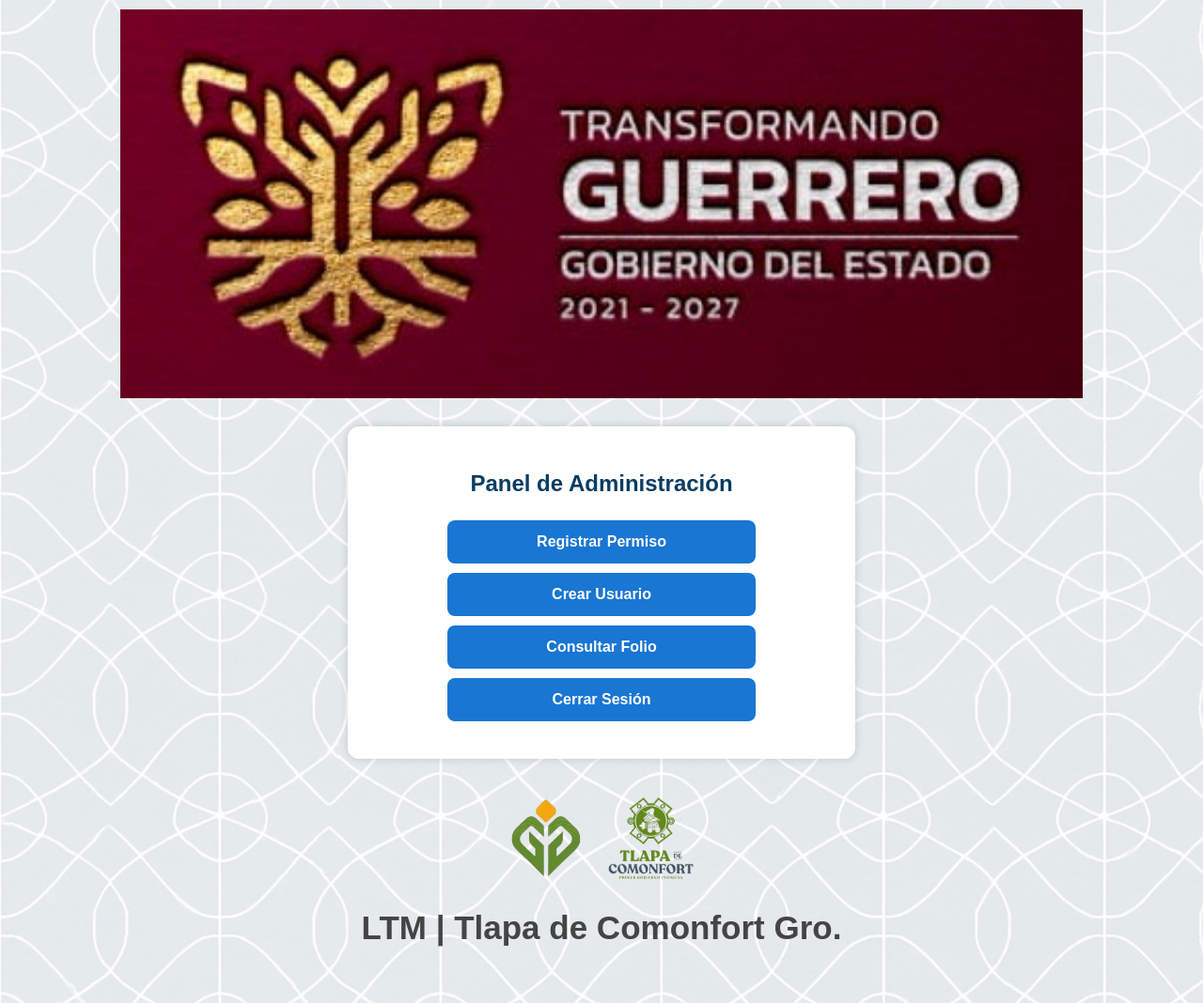
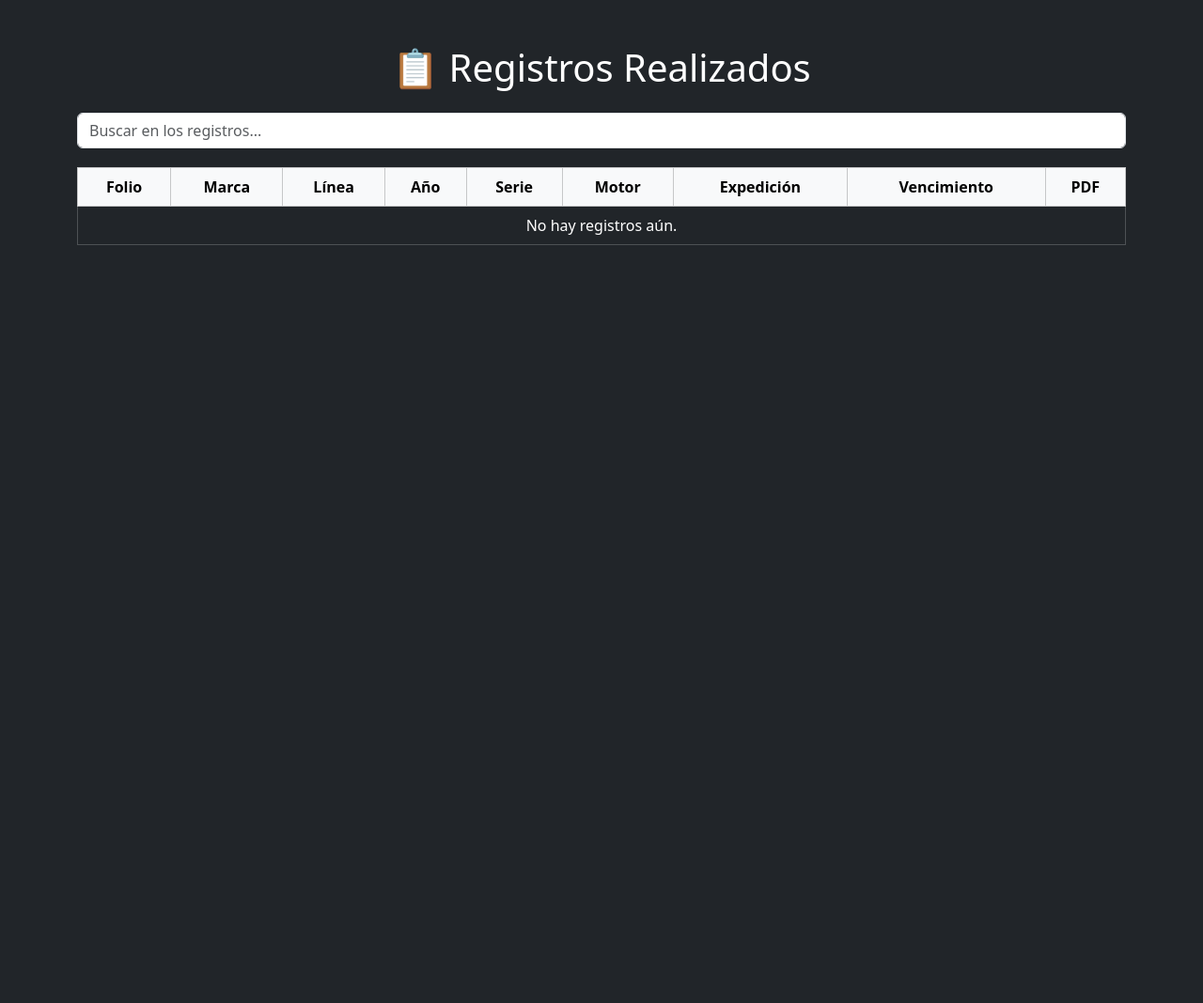
Before and after one commit to Gsr1989/Guerrero2025, a Flask app: page /admin in a window 1280 px wide. Shown: the whole page at 94% size. After the commit the page ends 261 px from the top, so only its background shows below. Run offline with Flask 3, Linux system fonts and the light colour scheme; the visitor is signed in with stand-in values (Sample User, id 1).

Commit message:
Update panel.html

```diff
--- a/templates/panel.html
+++ b/templates/panel.html
@@ -2,125 +2,86 @@
 <html lang="es">
 <head>
     <meta charset="UTF-8">
-    <title>Panel de Administración</title>
-    <meta name="viewport" content="width=device-width, initial-scale=1">
+    <title>Panel de Administrador</title>
+    <link href="https://cdn.jsdelivr.net/npm/bootstrap@5.3.2/dist/css/bootstrap.min.css" rel="stylesheet">
     <style>
-        body {
-            background: url('{{ url_for('static', filename='img/fondo_grecas.png') }}') no-repeat center center;
-            background-size: cover;
-            background-attachment: fixed;
-            font-family: 'Arial', sans-serif;
-            margin: 0;
-            padding: 0;
-            color: #000;
-        }
-
-        header img {
-            width: 80%;
-            display: block;
-            margin: 10px auto 0;
-        }
-
-        .contenedor {
-            text-align: center;
-            padding: 30px 20px;
-            background-color: white;
-            max-width: 500px;
-            margin: 30px auto;
-            border-radius: 12px;
-            box-shadow: 0 0 10px rgba(0,0,0,0.15);
-        }
-
-        h1 {
-            color: #0a3d62;
-            font-size: 24px;
-            margin-bottom: 25px;
-        }
-
-        .boton {
-            display: block;
-            width: 90%;
-            max-width: 300px;
-            margin: 10px auto;
-            padding: 14px;
-            font-size: 16px;
-            background-color: #1976d2;
-            color: white;
-            border: none;
-            border-radius: 8px;
-            cursor: pointer;
-            text-decoration: none;
-            font-weight: bold;
-        }
-
-        .boton:hover {
-            background-color: #145a9e;
-        }
-
-        .logos {
-            display: flex;
-            justify-content: center;
-            align-items: center;
-            gap: 25px;
-            margin: 40px auto 10px;
-        }
-
-        .logos img {
-            height: 90px;
-            object-fit: contain;
-        }
-
-        .leyenda {
-            text-align: center;
-            font-size: 35px;
-            font-weight: bold;
-            color: #444;
-            margin: 30px 20px 60px;
-        }
-
-        @media (max-width: 600px) {
-            header img {
-                width: 90%;
-            }
-
-            h1 {
-                font-size: 22px;
-            }
-
-            .leyenda {
-                font-size: 24px;
-            }
-
-            .logos img {
-                height: 70px;
-            }
-
-            .contenedor {
-                padding: 20px 15px;
-            }
+        #buscador {
+            margin-bottom: 20px;
         }
     </style>
 </head>
-<body>
+<body class="bg-dark text-white">
+    <div class="container mt-5">
+        <h1 class="text-center mb-4">📋 Registros Realizados</h1>
 
-<header>
-    <img src="{{ url_for('static', filename='img/guerrero_logo.png') }}" alt="Encabezado">
-</header>
+        <input type="text" id="buscador" class="form-control" placeholder="Buscar en los registros...">
 
-<div class="contenedor">
-    <h1>Panel de Administración</h1>
-    <a class="boton" href="/registro_admin">Registrar Permiso</a>
-    <a class="boton" href="/crear_usuario">Crear Usuario</a>
-    <a class="boton" href="/consulta_folio">Consultar Folio</a>
-    <a class="boton" href="/logout">Cerrar Sesión</a>
-</div>
+        {% with messages = get_flashed_messages(with_categories=true) %}
+        {% if messages %}
+            {% for category, message in messages %}
+                <div class="alert alert-{{ category }} alert-dismissible fade show" role="alert">
+                    {{ message }}
+                    <button type="button" class="btn-close" data-bs-dismiss="alert" aria-label="Close"></button>
+                </div>
+            {% endfor %}
+        {% endif %}
+        {% endwith %}
 
-<div class="logos">
-    <img src="{{ url_for('static', filename='img/guerrero_icon.png') }}" alt="Icono Guerrero">
-    <img src="{{ url_for('static', filename='img/tlapa_logo.png') }}" alt="Logo Tlapa">
-</div>
+        <table class="table table-bordered table-dark table-hover align-middle text-center" id="tabla-registros">
+            <thead class="table-light">
+                <tr>
+                    <th>Folio</th>
+                    <th>Marca</th>
+                    <th>Línea</th>
+                    <th>Año</th>
+                    <th>Serie</th>
+                    <th>Motor</th>
+                    <th>Expedición</th>
+                    <th>Vencimiento</th>
+                    <th>PDF</th>
+                </tr>
+            </thead>
+            <tbody>
+                {% for r in registros|sort(attribute='fecha_expedicion', reverse=True) %}
+                <tr>
+                    <td>{{ r.folio }}</td>
+                    <td>{{ r.marca }}</td>
+                    <td>{{ r.linea }}</td>
+                    <td>{{ r.anio }}</td>
+                    <td>{{ r.numero_serie }}</td>
+                    <td>{{ r.numero_motor }}</td>
+                    <td>{{ r.fecha_expedicion[:10] }}</td>
+                    <td>{{ r.fecha_vencimiento[:10] }}</td>
+                    <td>
+                        <a href="{{ url_for('descargar_pdf', folio=r.folio) }}" class="btn btn-sm btn-primary" target="_blank">
+                            Descargar
+                        </a>
+                    </td>
+                </tr>
+                {% else %}
+                <tr>
+                    <td colspan="9">No hay registros aún.</td>
+                </tr>
+                {% endfor %}
+            </tbody>
+        </table>
+    </div>
 
-<div class="leyenda">LTM | Tlapa de Comonfort Gro.</div>
+    <script src="https://cdn.jsdelivr.net/npm/bootstrap@5.3.2/dist/js/bootstrap.bundle.min.js"></script>
+    <script>
+        const buscador = document.getElementById("buscador");
+        const tabla = document.getElementById("tabla-registros").getElementsByTagName("tbody")[0];
 
+        buscador.addEventListener("input", function () {
+            const filtro = buscador.value.toLowerCase();
+            const filas = tabla.getElementsByTagName("tr");
+
+            for (let i = 0; i < filas.length; i++) {
+                const fila = filas[i];
+                const texto = fila.textContent.toLowerCase();
+                fila.style.display = texto.includes(filtro) ? "" : "none";
+            }
+        });
+    </script>
 </body>
 </html>
```
